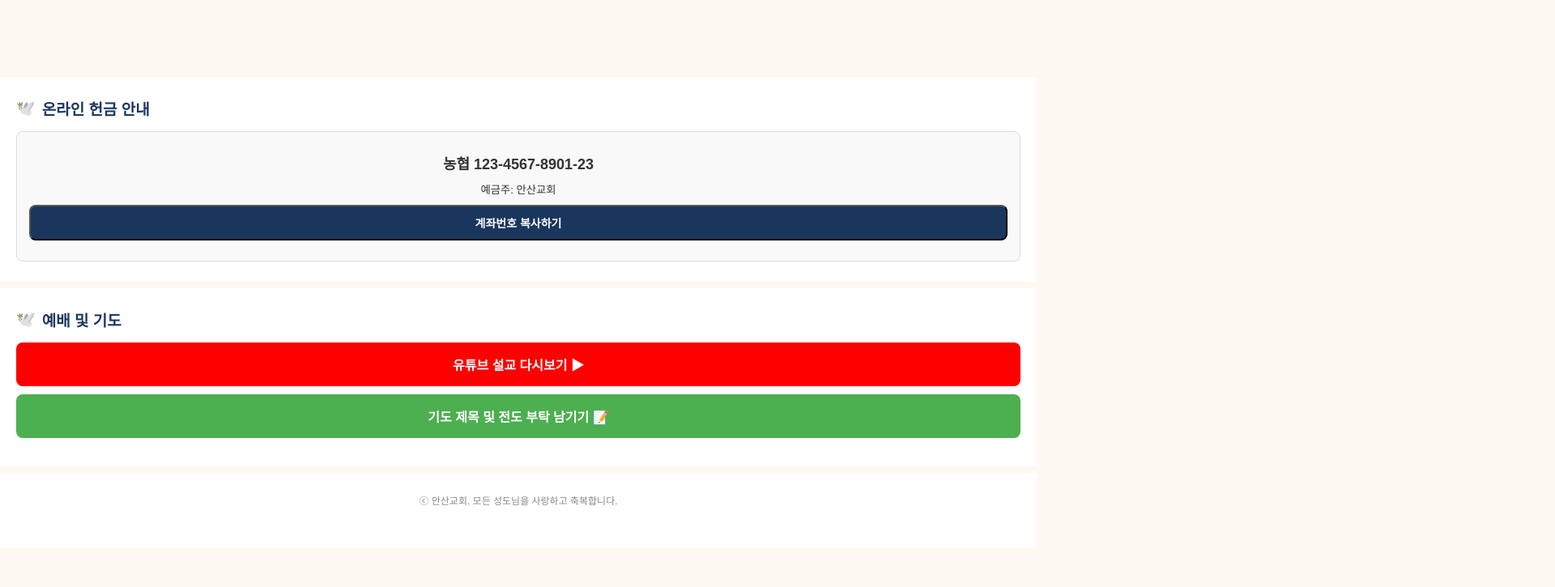
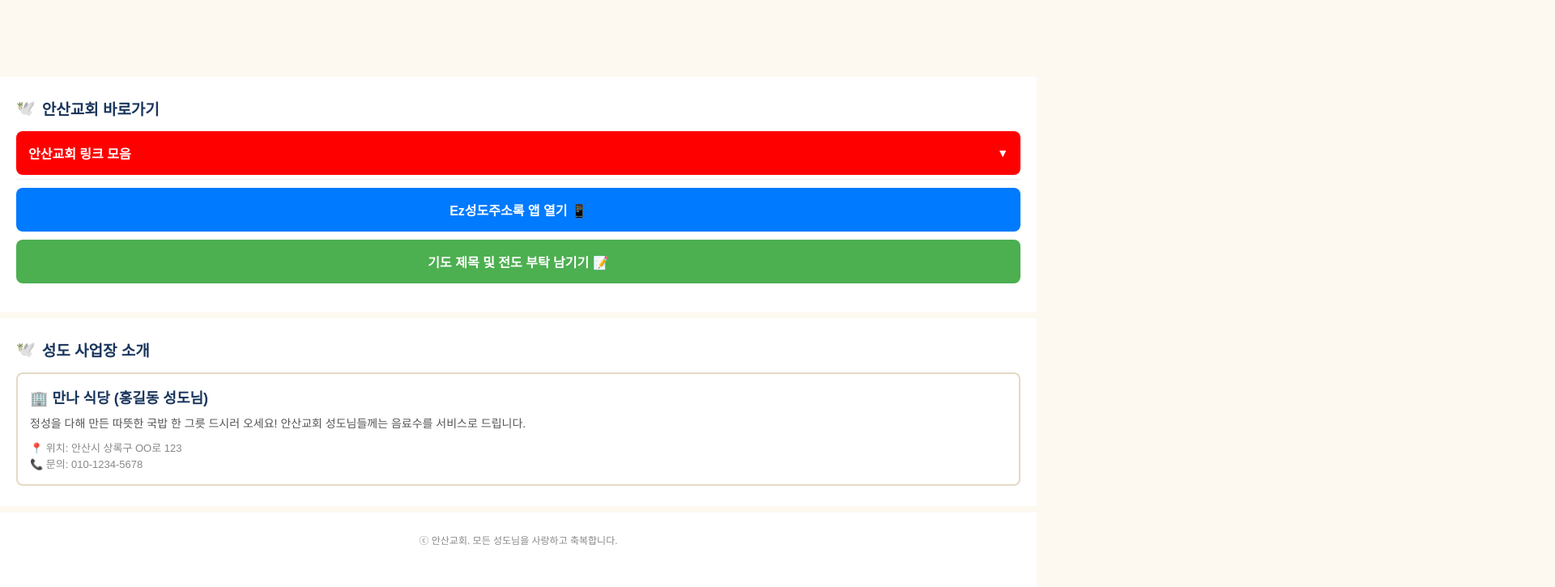
Before and after one commit to tara0345-sketch/test, a plain HTML site: page index.html in a window 1280 px wide. Shown: the part 560-1285 px from the top of the page at 81% size, 1920 px wide, since content can reach past the window. Before the commit the page ends 1244 px from the top, so only its background shows below. Drawn offline with nearby package versions, Linux system fonts and the light colour scheme.

Commit message:
Update index.html

```diff
--- a/index.html
+++ b/index.html
@@ -6,7 +6,7 @@
     <title>안산교회 모바일 소식지</title>
     <link rel="stylesheet" href="https://unpkg.com/swiper/swiper-bundle.min.css" />
     <style>
-        body { background-color: #FDF9F1; margin: 0; padding: 0; font-family: sans-serif; color: #333; }
+        body { background-color: #FDF9F1; margin: 0; padding: 0; font-family: 'Malgun Gothic', sans-serif; color: #333; }
         .header { text-align: center; padding: 15px; background: white; font-weight: bold; color: #1A365D; border-bottom: 1px solid #E5D9C5; }
 
         /* 주보 영역 */
@@ -20,12 +20,23 @@
         .section-title { font-size: 19px; font-weight: bold; color: #1A365D; margin-bottom: 15px; display: flex; align-items: center; }
         .section-title::before { content: "🕊️"; margin-right: 8px; }
 
-        .btn { display: block; width: 100%; padding: 15px; margin: 10px 0; background: #1A365D; color: white; text-align: center; text-decoration: none; border-radius: 8px; font-weight: bold; box-sizing: border-box; }
-        .btn-red { background: #FF0000; }
+        /* 버튼 스타일 */
+        .btn { display: block; width: 100%; padding: 15px; margin: 10px 0; color: white; text-align: center; text-decoration: none; border-radius: 8px; font-weight: bold; box-sizing: border-box; cursor: pointer; border: none; font-size: 16px; }
         .btn-green { background: #4CAF50; }
+        .btn-blue { background: #007AFF; }
 
-        .account-box { background: #f9f9f9; border: 1px solid #ddd; padding: 15px; border-radius: 8px; text-align: center; }
-        .account-num { font-size: 18px; font-weight: bold; margin: 10px 0; display: block; }
+        /* 드롭다운(아코디언) 스타일 */
+        .accordion-btn { background: #FF0000; display: flex; justify-content: space-between; align-items: center; }
+        .accordion-btn::after { content: '▼'; font-size: 14px; transition: 0.3s; }
+        .accordion-btn.active::after { transform: rotate(-180deg); }
+        .panel { background-color: #f9f9f9; max-height: 0; overflow: hidden; transition: max-height 0.3s ease-out; border-radius: 8px; margin-top: -5px; margin-bottom: 10px; border: 1px solid #eee; border-top: none; }
+        .panel a { display: block; padding: 15px; color: #333; text-decoration: none; border-bottom: 1px solid #ddd; font-size: 15px; }
+        .panel a:last-child { border-bottom: none; }
+
+        /* 사업장 소개 스타일 */
+        .business-card { background: #fff; border: 2px solid #E5D9C5; padding: 15px; border-radius: 8px; }
+        .business-card h3 { margin: 0 0 10px 0; color: #1A365D; font-size: 18px; }
+        .business-card p { margin: 0; font-size: 14px; color: #555; line-height: 1.5; }
     </style>
 </head>
 <body>
@@ -40,35 +51,43 @@
 </div>
 
 <div class="section">
-    <div class="section-title">온라인 헌금 안내</div>
-    <div class="account-box">
-        <span class="account-num" id="acc-num">농협 123-4567-8901-23</span>
-        <small>예금주: 안산교회</small>
-        <button class="btn" style="padding:10px; font-size:14px;" onclick="copyAcc()">계좌번호 복사하기</button>
+    <div class="section-title">안산교회 바로가기</div>
+
+    <button class="btn accordion-btn">안산교회 링크 모음</button>
+    <div class="panel">
+        <a href="https://www.youtube.com/playlist?list=PLADscL7WFTv7Fzcn9hYcIldyjm-HLGSkb" target="_blank">📺 1. 안산교회 말씀 다시듣기</a>
+        <a href="https://www.youtube.com/@%EC%83%9D%EB%AA%85%EC%9D%98%EB%A7%90%EC%94%80%EC%84%A0%EA%B5%90%ED%9A%8C%EC%95%88%EC%82%B0/featured" target="_blank">🎥 2. 안산교회 유튜브 채널</a>
+        <a href="https://ansan.jbch.org/fellowship/news/list.php?flag=1&chId=89&abtype=&boardId=13976&gCode=11188" target="_blank">🔔 3. 안산교회 띵동</a>
+        <a href="https://ansan.jbch.org/index.php?flag=1&chId=89" target="_blank">🌐 4. 안산교회 홈페이지</a>
+    </div>
+
+    <button class="btn btn-blue" onclick="openEzApp()">Ez성도주소록 앱 열기 📱</button>
+
+    <a href="#" class="btn btn-green">기도 제목 및 전도 부탁 남기기 📝</a>
+</div>
+
+<div class="section">
+    <div class="section-title">성도 사업장 소개</div>
+    <div class="business-card">
+        <h3>🏢 만나 식당 (홍길동 성도님)</h3>
+        <p>정성을 다해 만든 따뜻한 국밥 한 그릇 드시러 오세요! 안산교회 성도님들께는 음료수를 서비스로 드립니다.</p>
+        <p style="margin-top: 10px; font-size: 13px; color: #888;">📍 위치: 안산시 상록구 OO로 123<br>📞 문의: 010-1234-5678</p>
     </div>
 </div>
 
-<div class="section">
-    <div class="section-title">예배 및 기도</div>
-    <a href="#" class="btn btn-red">유튜브 설교 다시보기 ▶</a>
-    <a href="#" class="btn btn-green">기도 제목 및 전도 부탁 남기기 📝</a>
-</div>
-
-<div class="section" style="padding-bottom: 50px; text-align: center; color: #888; font-size: 12px;">
+<div class="section" style="padding-bottom: 50px; text-align: center; color: #888; font-size: 12px; border-bottom: none;">
     ⓒ 안산교회. 모든 성도님을 사랑하고 축복합니다.
 </div>
 
 <script src="https://unpkg.com/swiper/swiper-bundle.min.js"></script>
 <script>
+    // 주보 자르기 및 스와이퍼 로직 (초고화질 유지)
     const img = new Image();
-    // 1. 깃허브에 올라갈 파일 이름 (정확히 일치해야 합니다)
     img.src = "jubo.jpg";
 
     img.onload = async function() {
         const cols = 4; const rows = 2;
         const pW = img.width / cols; const pH = img.height / rows;
-
-        // 2. 화질 최대치 설정 (3배 고화질 렌더링)
         const scale = 3;
 
         const order = [
@@ -84,13 +103,11 @@
                 canvas.width = pW * scale; canvas.height = pH * scale;
                 const ctx = canvas.getContext('2d');
 
-                // 선명도 강제 옵션
                 ctx.imageSmoothingEnabled = true;
                 ctx.imageSmoothingQuality = 'high';
 
                 ctx.drawImage(img, pos.c * pW, pos.r * pH, pW, pH, 0, 0, pW * scale, pH * scale);
 
-                // 화질 손실 없는 100% 품질(1.0)로 저장
                 canvas.toBlob(blob => {
                     const blobUrl = URL.createObjectURL(blob);
                     const slide = `<div class="swiper-slide"><div class="swiper-zoom-container"><img src="${blobUrl}"></div></div>`;
@@ -105,15 +122,30 @@
         document.getElementById('main-swiper').classList.add('loaded');
 
         new Swiper('.swiper-container', {
-            zoom: { maxRatio: 4 }, // 최대 4배 확대 가능
+            zoom: { maxRatio: 4 },
             pagination: { el: '.swiper-pagination', clickable: true },
             navigation: { nextEl: '.swiper-button-next', prevEl: '.swiper-button-prev' }
         });
     };
 
-    function copyAcc() {
-        const num = document.getElementById('acc-num').innerText;
-        navigator.clipboard.writeText(num).then(() => alert("계좌번호가 복사되었습니다."));
+    // 드롭다운(아코디언) 메뉴 동작 로직
+    const accBtn = document.querySelector(".accordion-btn");
+    accBtn.addEventListener("click", function() {
+        this.classList.toggle("active");
+        const panel = this.nextElementSibling;
+        if (panel.style.maxHeight) {
+            panel.style.maxHeight = null;
+        } else {
+            panel.style.maxHeight = panel.scrollHeight + "px";
+        }
+    });
+
+    // Ez성도주소록 앱 열기 로직
+    function openEzApp() {
+        // [수정 포인트] 나중에 앱의 고유 URL 스킴을 알게 되면 아래 주석을 풀고 주소를 넣으세요.
+        // window.location.href = "ezaddress://";
+
+        alert("현재 준비 중인 기능입니다.\n앱 고유 주소가 확인되면 바로 앱이 열리도록 연동됩니다!");
     }
 </script>
 </body>
```
